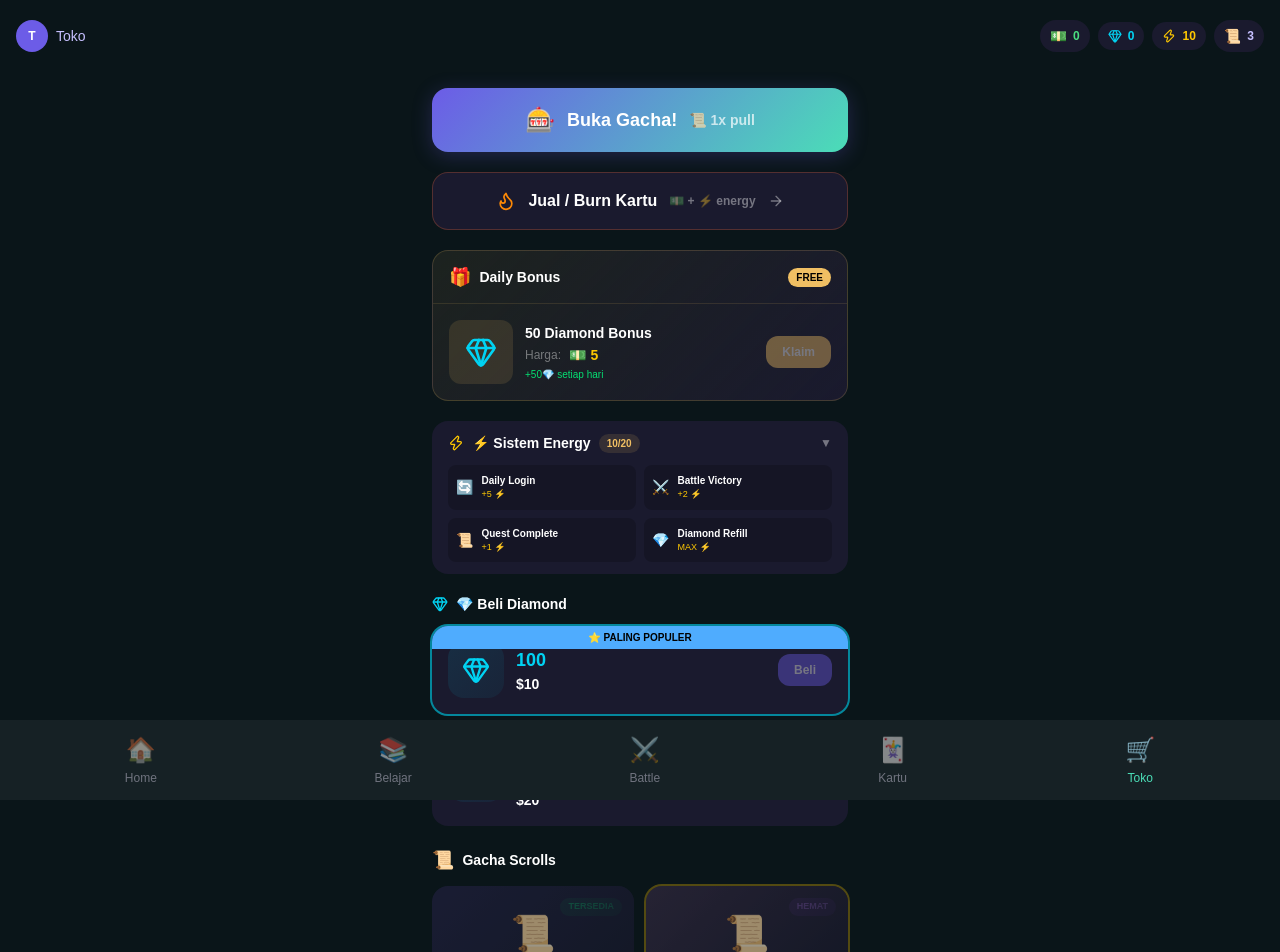
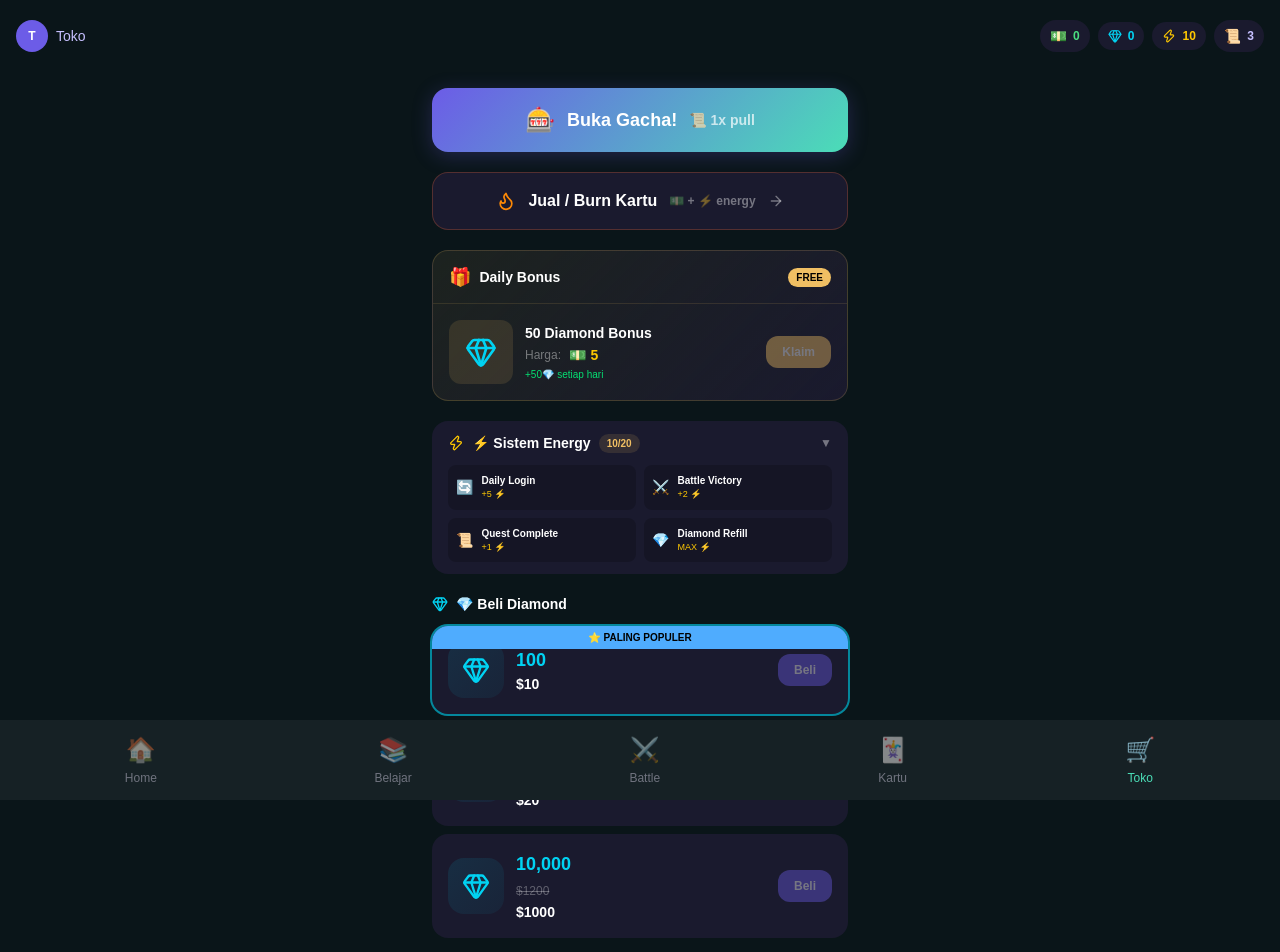
Before and after one commit to tamagoxx/kanjimon, a Next.js app: page /shop in a window 1280 px wide. Shown: the top 952 px of the page. Built offline with nearby package versions, Linux system fonts and the light colour scheme.

Commit message:
feat(shop): tambah MAX bundle 10000💎/$1000
$1200 → $1000 strikethrough (17% off). 10:1 ratio maintained throughout
all 3 tiers. Range sekarang $10-$1000 (was $10-$20) — whale-friendly.

```diff
--- a/src/app/shop/page.tsx
+++ b/src/app/shop/page.tsx
@@ -631,6 +631,7 @@ export default function ShopPage() {
           <div className="space-y-2">
             <DiamondBundle amount={100} bonus={0} price={10} popular />
             <DiamondBundle amount={200} bonus={0} price={20} original={30} />
+            <DiamondBundle amount={10000} bonus={0} price={1000} original={1200} />
           </div>
         </section>
 
```
